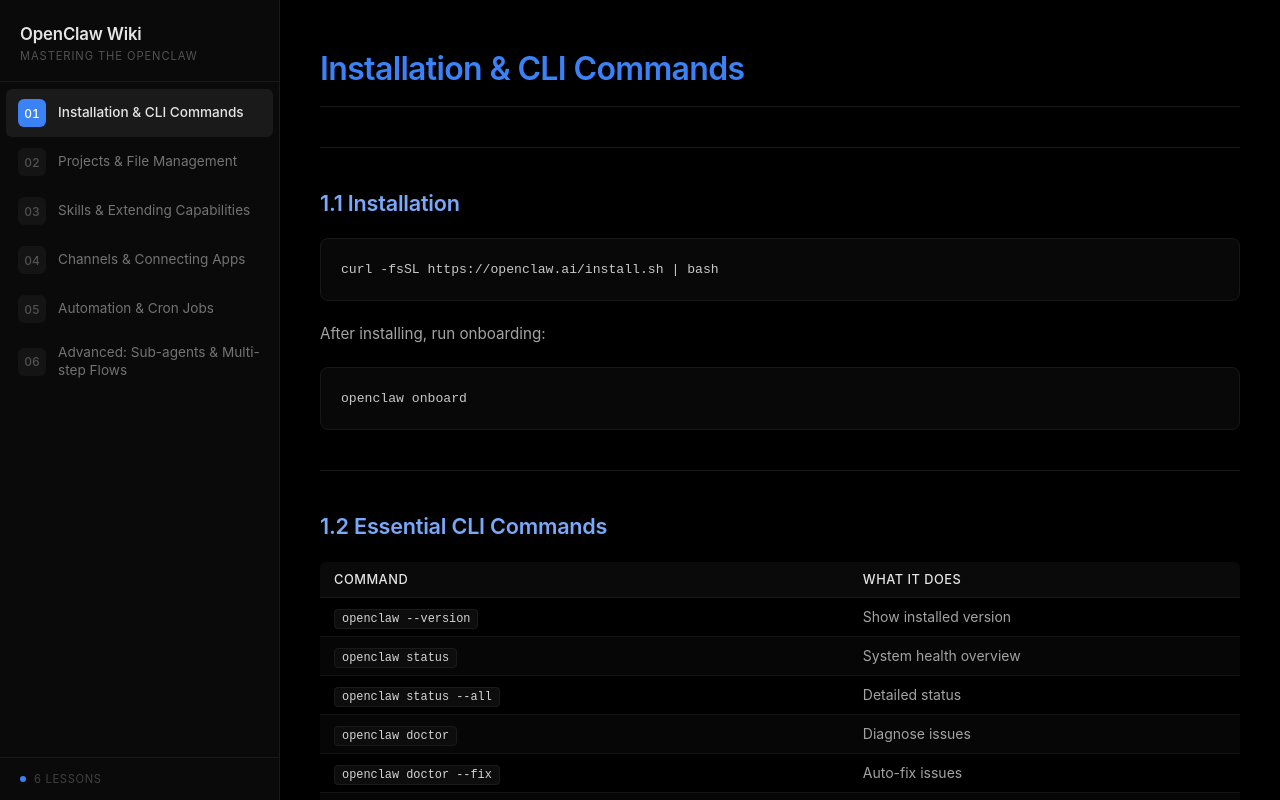
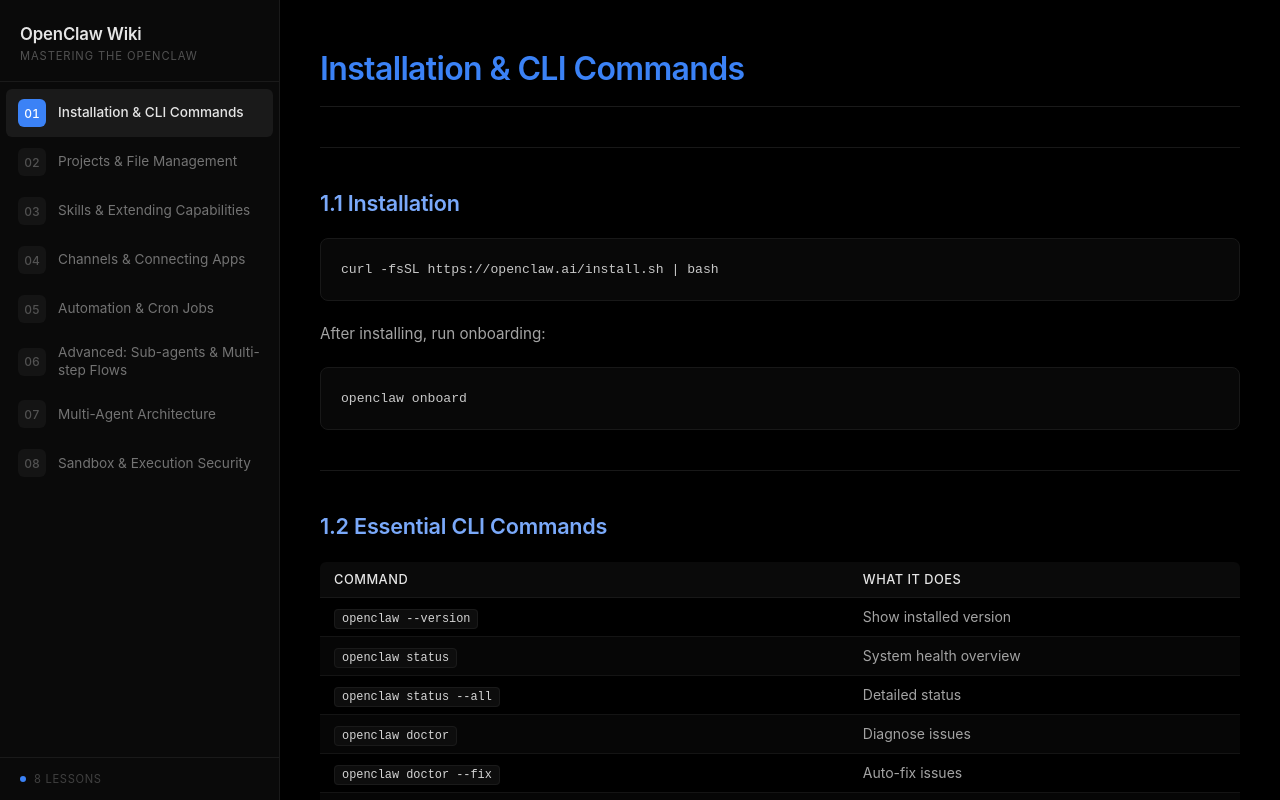
Before and after one commit to atlaskua-star/openclaw-wiki, a React (Vite) app: page / in a window 1280 px wide. Built offline with nearby package versions, Linux system fonts and the light colour scheme.

Commit message:
Add lessons 7 & 8 stubs: Multi-Agent Architecture and Sandbox & Execution Security

```diff
--- a/src/data/lessons.ts
+++ b/src/data/lessons.ts
@@ -913,5 +913,23 @@
       '',
       "This wiki was built entirely with AI assistance \u2014 the same tools you just learned to use. Go build something awesome.",
     ].join('\n')
+  },
+  {
+    id: 'lesson-7',
+    number: 7,
+    title: 'Multi-Agent Architecture',
+    content: `# Multi-Agent Architecture
+
+_Coming soon..._
+`
+  },
+  {
+    id: 'lesson-8',
+    number: 8,
+    title: 'Sandbox & Execution Security',
+    content: `# Sandbox & Execution Security
+
+_Coming soon..._
+`
   }
 ]
```
